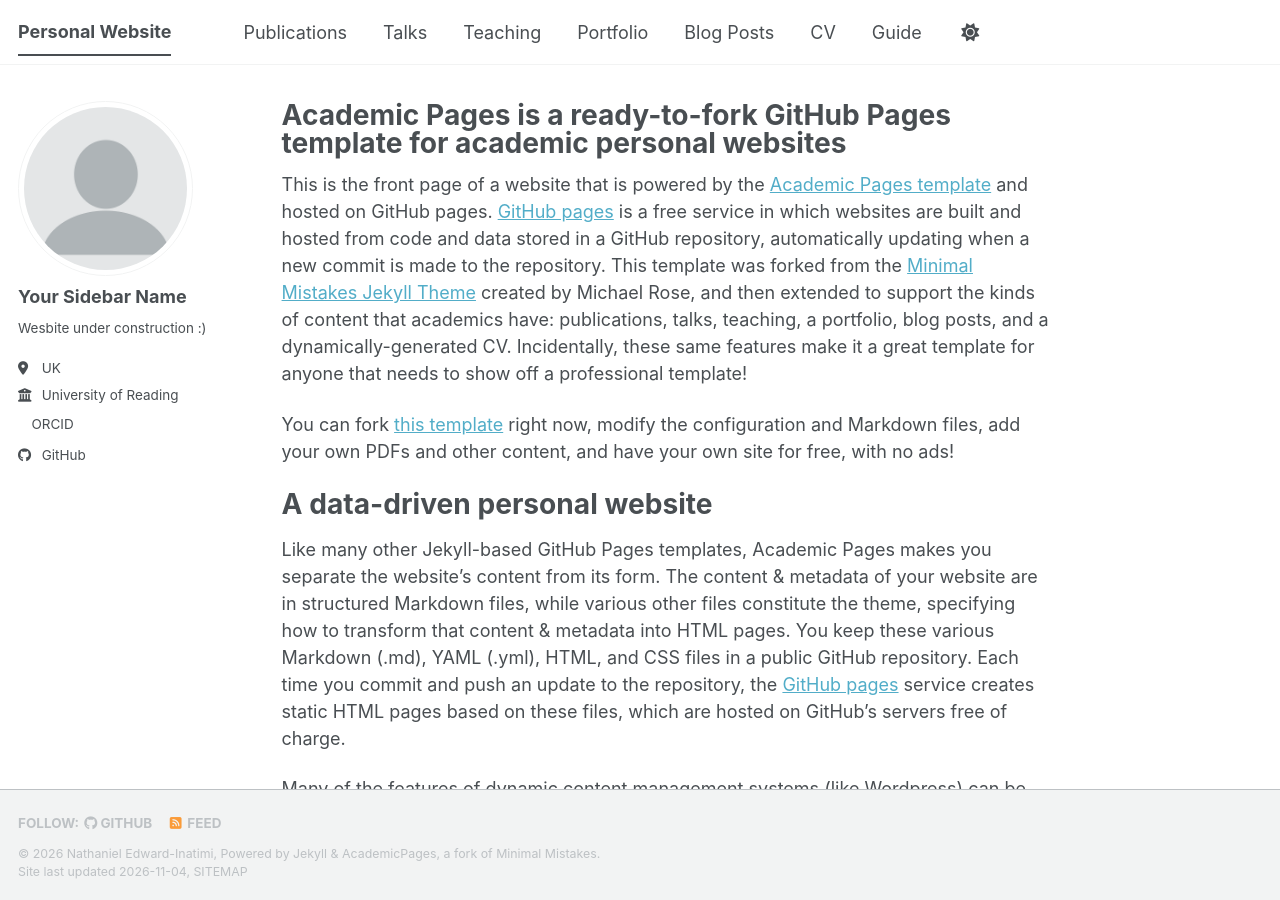
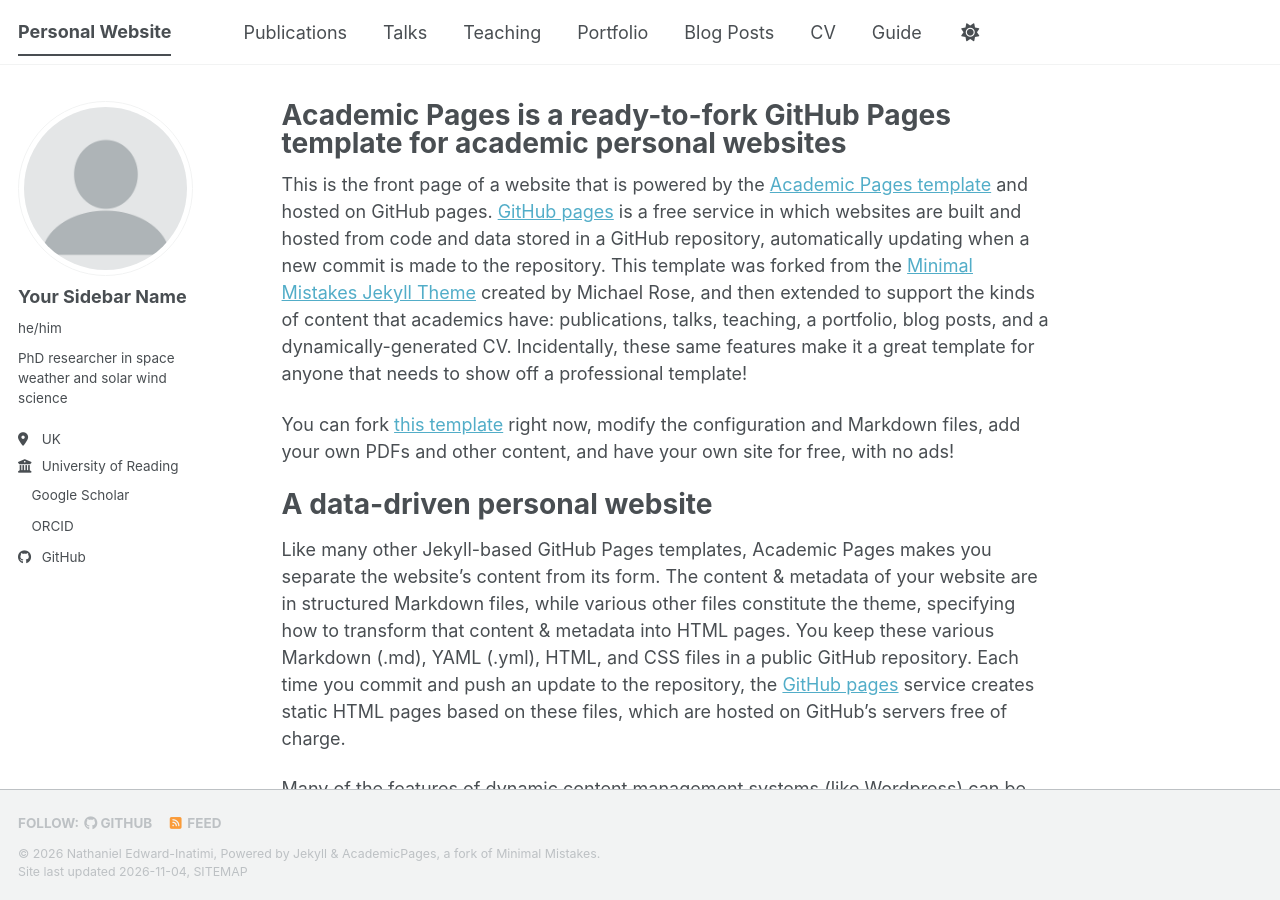
Before and after one commit to NathanielInatimi/nathanielinatimi.github.io, a Jekyll site: the page built from _pages/about.md, in a window 1280 px wide and 900 px high. Built offline with Jekyll 4.4.1, drawn with Linux system fonts in a browser that asks for light colours; a style sheet for code colours, icons or effects is not loaded.

Commit message:
Update _config.yml

```diff
--- a/_config.yml
+++ b/_config.yml
@@ -25,8 +25,8 @@ author:
   # Biographic information
   avatar           : "profile.png"
   name             : "Your Sidebar Name"
-  pronouns         : # example: "she/her"
-  bio              : "Wesbite under construction :)"
+  pronouns         : "he/him"
+  bio              : "PhD researcher in space weather and solar wind science"
   location         : "UK"
   employer         : "University of Reading"
   uri              : # URL
@@ -35,7 +35,7 @@ author:
   # Academic websites
   academia         : # URL
   arxiv            : # URL - Update with the correct link to your profile
-  googlescholar    : # "https://scholar.google.com/citations?user=PS_CX0AAAAAJ"
+  googlescholar    : "https://scholar.google.com/citations?user=adGg-McAAAAJ&hl=en"
   inspire-hep      : # URL
   impactstory      : # URL
   orcid            : "https://orcid.org/0009-0001-6211-5781"
```
